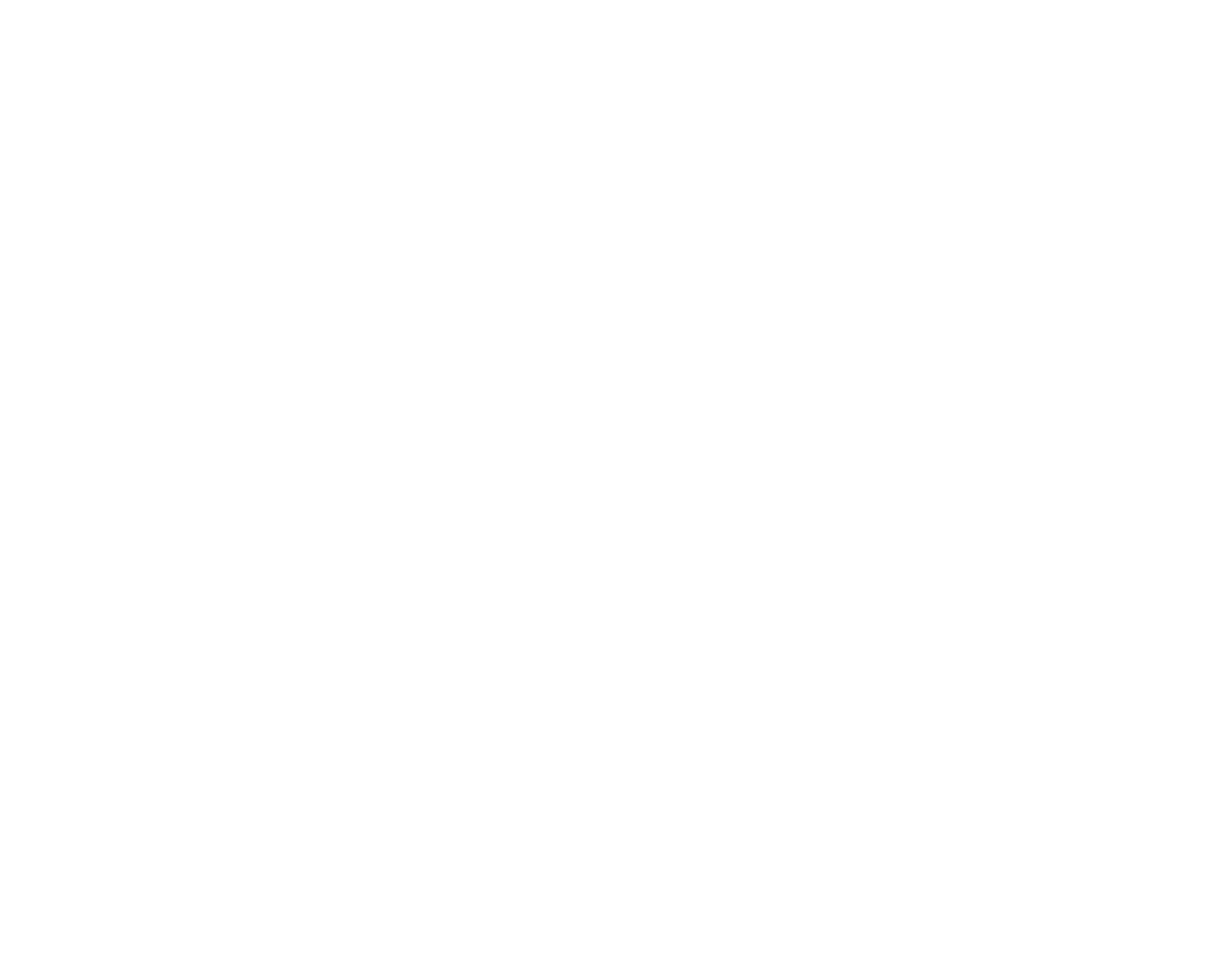
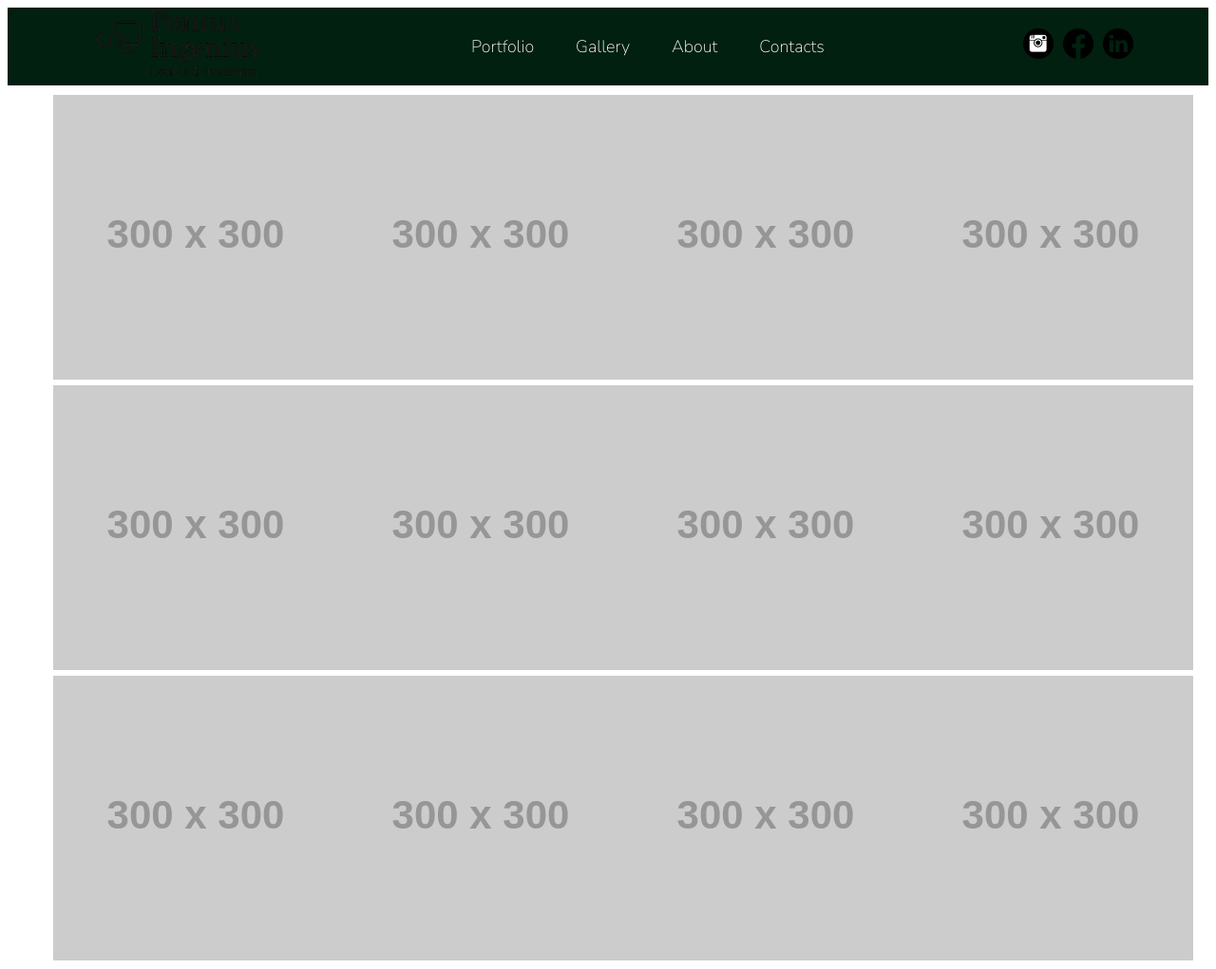
Before and after one commit to Awreally/Portfolio, a plain HTML site: page gallery.html in a window 1280 px wide. Shown: the whole page at 95% size. Before the commit the page ends 800 px from the top, so only its background shows below. Drawn offline with Linux system fonts and the light colour scheme; placeholder pictures from the web are drawn by us.

Commit message:
gallery start

```diff
--- a/gallery.html
+++ b/gallery.html
@@ -0,0 +1,56 @@
+<!DOCTYPE html>
+<html lang="en">
+<head>
+    <meta charset="UTF-8">
+    <meta name="viewport" content="width=device-width, initial-scale=1.0">
+    <title>Pontus Ingenius</title>
+    <link rel="stylesheet" href="style.css">
+    <link rel="preconnect" href="https://fonts.googleapis.com">
+    <link rel="preconnect" href="https://fonts.gstatic.com" crossorigin>
+    <link href="https://fonts.googleapis.com/css2?family=Nunito+Sans:ital,opsz,wght@0,6..12,200..1000;1,6..12,200..1000&display=swap" rel="stylesheet">
+
+</head>
+<body>
+    <header>
+        <!-- Menu header -->
+        <nav class ="menu">
+            <a href="index.html"><img class="logo" src="images/Pontus Ingenius logo.png" alt="logo typ"></a>
+            <!-- Nav links for site -->
+            <ul class="linkcontainer">
+                <li><a href="#">Portfolio</a></li>
+                <li><a href="gallery.html">Gallery</a></li>
+                <li><a href="#">About</a></li>
+                <li><a href="#">Contacts</a></li>
+            </ul>
+            <!-- Social links in menu -->
+            <ul class="social">
+                <li><a target="_blank" href="https://www.instagram.com/pontusingenius">
+                    <img src="images/287711_instagram_icon (1).png" alt="instagram logo"></a>
+                </li>
+                <li><a target="_blank" href="https://www.facebook.com/">
+                    <img src="images/5305154_fb_facebook_facebook logo_icon.png" alt="facebook logo"></a>
+                </li>
+                <li><a target="_blank" href="https://www.linkedin.com/in/pontus-ingenius-265836225/">
+                    <img src="images/5279114_linkedin_network_social network_linkedin logo_icon.png" alt="linked in logo"></a>
+                </li>
+            </ul>
+        </nav>
+    </header>
+    <main>
+        <section class="gallery">
+            <div class="gallery-item1"><img src="https://placehold.co/300" alt=""></div>
+            <div class="gallery-item"><img src="https://placehold.co/300" alt=""></div>
+            <div class="gallery-item"><img src="https://placehold.co/300" alt=""></div>
+            <div class="gallery-item"><img src="https://placehold.co/300" alt=""></div>
+            <div class="gallery-item"><img src="https://placehold.co/300" alt=""></div>
+            <div class="gallery-item"><img src="https://placehold.co/300" alt=""></div>
+            <div class="gallery-item"><img src="https://placehold.co/300" alt=""></div>
+            <div class="gallery-item"><img src="https://placehold.co/300" alt=""></div>
+            <div class="gallery-item"><img src="https://placehold.co/300" alt=""></div>
+            <div class="gallery-item"><img src="https://placehold.co/300" alt=""></div>
+            <div class="gallery-item"><img src="https://placehold.co/300" alt=""></div>
+            <div class="gallery-item"><img src="https://placehold.co/300" alt=""></div>
+        </section>
+    </main>
+</body>
+</html>
--- a/style.css
+++ b/style.css
@@ -5,6 +5,7 @@ body {
 
 .menu {
     display: flex;
+    flex-wrap: wrap;
     align-items: center;
     justify-content: space-around;
     background-color: #01200f;
@@ -27,14 +28,23 @@ body {
     font-size: 18px;
     text-decoration: none;
     padding: 10px;
-
 }
 
 .linkcontainer a:hover {
     border-bottom: 1px solid #fff;
 }
+
 .social {
     list-style: none;
     display: flex;
     gap: 10px;
 }
+
+.gallery {
+    margin-top: 10px;
+    margin-left: 3rem;
+    margin-right: 3rem;
+    display: grid;
+    justify-items: center;
+    grid-template-columns: repeat(2, 1fr auto);
+}
```
Also changed, not shown: index.html (+1 -3 lines).
